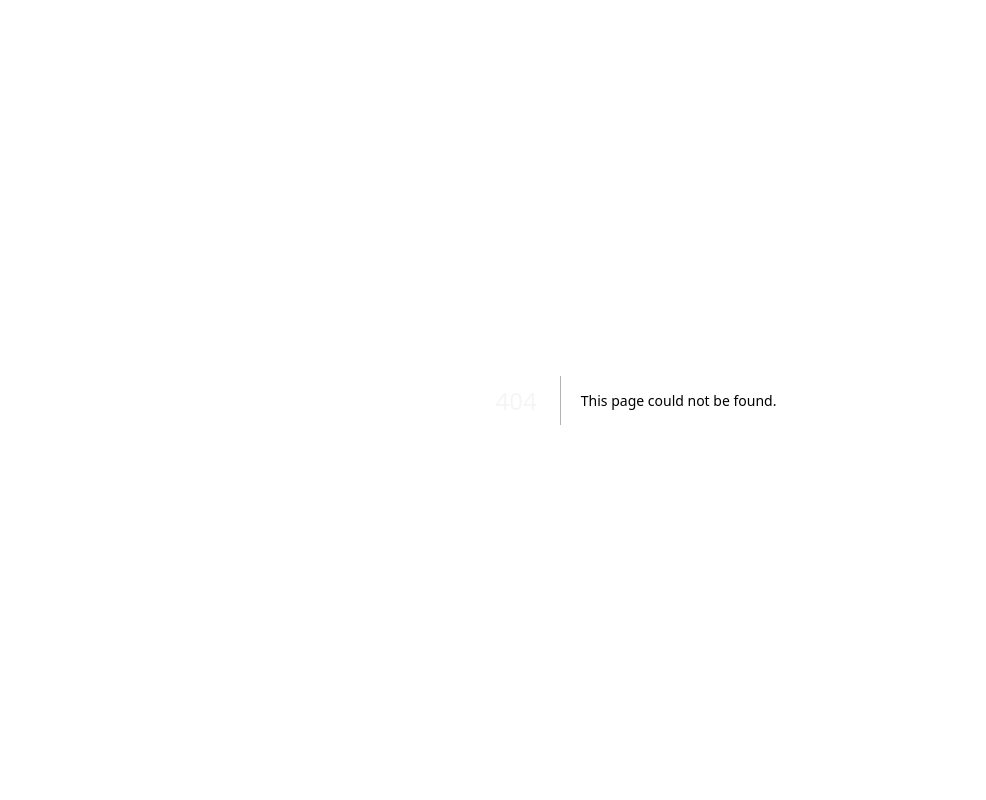
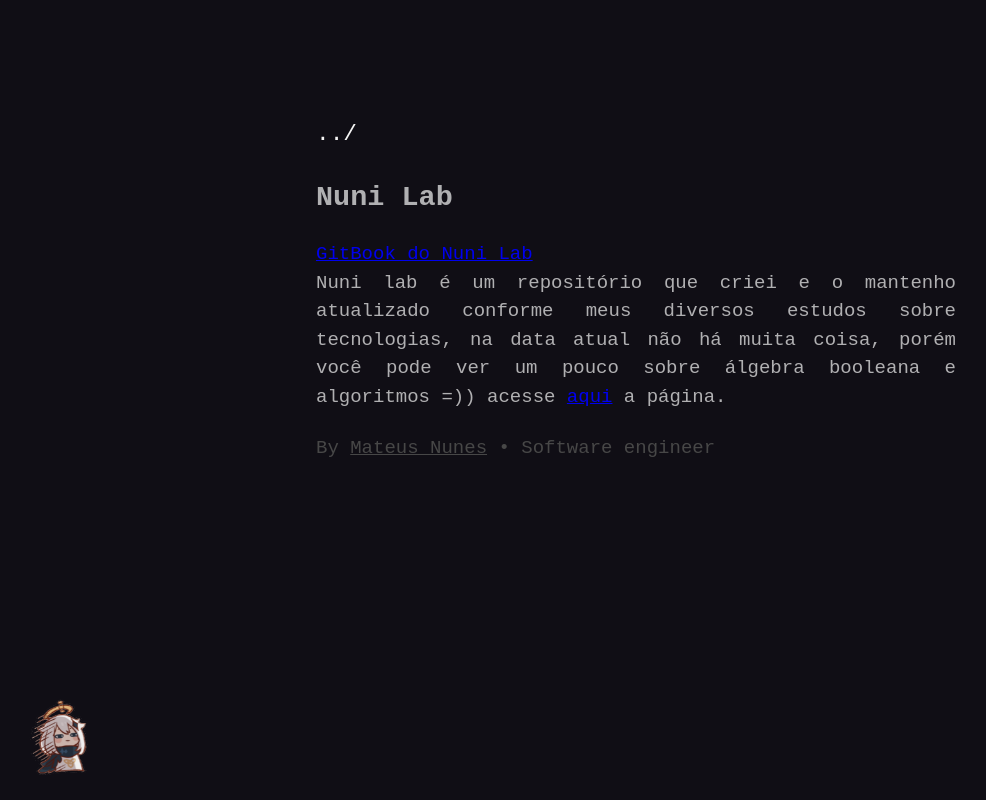
Before and after one commit to nunniii/nunito.blog, a Next.js app: page /slug/nuniLab in a window 1280 px wide. Before the commit this address had no page. Shown: the whole page, without its empty margins (4-990 px from the left). Built offline with nearby package versions, Linux system fonts and the light colour scheme.

Commit message:
added my giitbook

```diff
--- a/src/app/components/Publications.tsx
+++ b/src/app/components/Publications.tsx
@@ -8,6 +8,10 @@ const Publications: React.FC = () => {
   return (
     <div>
       <ul className='publications'>
+        <li>
+          <Link href="/slug/nuniLab">Nuni Lab
+          </Link>
+        </li>
         {posts.map((post, index) => (
           <li key={index}>
             <Link href={`/slug/${index}`}>
--- a/src/app/data/0.json
+++ /dev/null
@@ -1,6 +0,0 @@
-[
-    {
-        "titles": ["Hello uwu"],
-        "texts": ["Nothing here yet ;-;"]
-      }
-]
--- a/src/app/data/postsData.json
+++ b/src/app/data/postsData.json
@@ -1,5 +1,4 @@
 [
-    {"id": 0,"title": "Hello uwu"},
-    {"id": 1, "title": "Open source"},
-    {"id": 2, "title": "Slug"}
+    {"id": 0, "title": "Open source"},
+    {"id": 1, "title": "Slug"}
 ]
--- a/src/pages/slug/1.tsx
+++ b/src/pages/slug/1.tsx
@@ -1,4 +1,4 @@
-import postsData from "../../app/data/1.json";
+import postsData from "../../app/data/2.json";
 import Image from 'next/image';
 import paimonImg from '../../../public/paimon.png';
 import "../../app/styles/publication.scss";
--- /dev/null
+++ b/src/pages/slug/nuniLab.tsx
@@ -0,0 +1,30 @@
+import postsData from "../../app/data/2.json";
+import Image from 'next/image';
+import paimonImg from '../../../public/paimon.png';
+import "../../app/styles/publication.scss";
+import {Nav} from "@/app/components/Nav";
+import { Footer } from "@/app/components/Footer";
+import Link from "next/link";
+
+export default function Slug(){
+
+    return (
+        <div className="publication">
+            <Nav />
+            <div>
+                <div>
+                <div>
+                    <h2>Nuni Lab</h2>
+                    <p>
+                    <Link href="https://nuni-lab.gitbook.io/nunilab/">GitBook do Nuni Lab</Link><br/>
+                    Nuni lab é um repositório que criei e o mantenho atualizado conforme meus diversos estudos sobre tecnologias, na data atual não há muita coisa, porém você pode ver um pouco sobre álgebra booleana e algoritmos =)) acesse <Link href="https://nuni-lab.gitbook.io/nunilab/">aqui</Link> a página.
+                    </p>
+                </div>
+                </div>
+            </div>
+            <Footer />
+            <Image className='paimonImg' src={paimonImg} alt="Paimon" />
+        </div>
+    )
+
+}
```
Also changed, not shown: src/pages/slug/2.tsx (deleted, +0 -25 lines).
